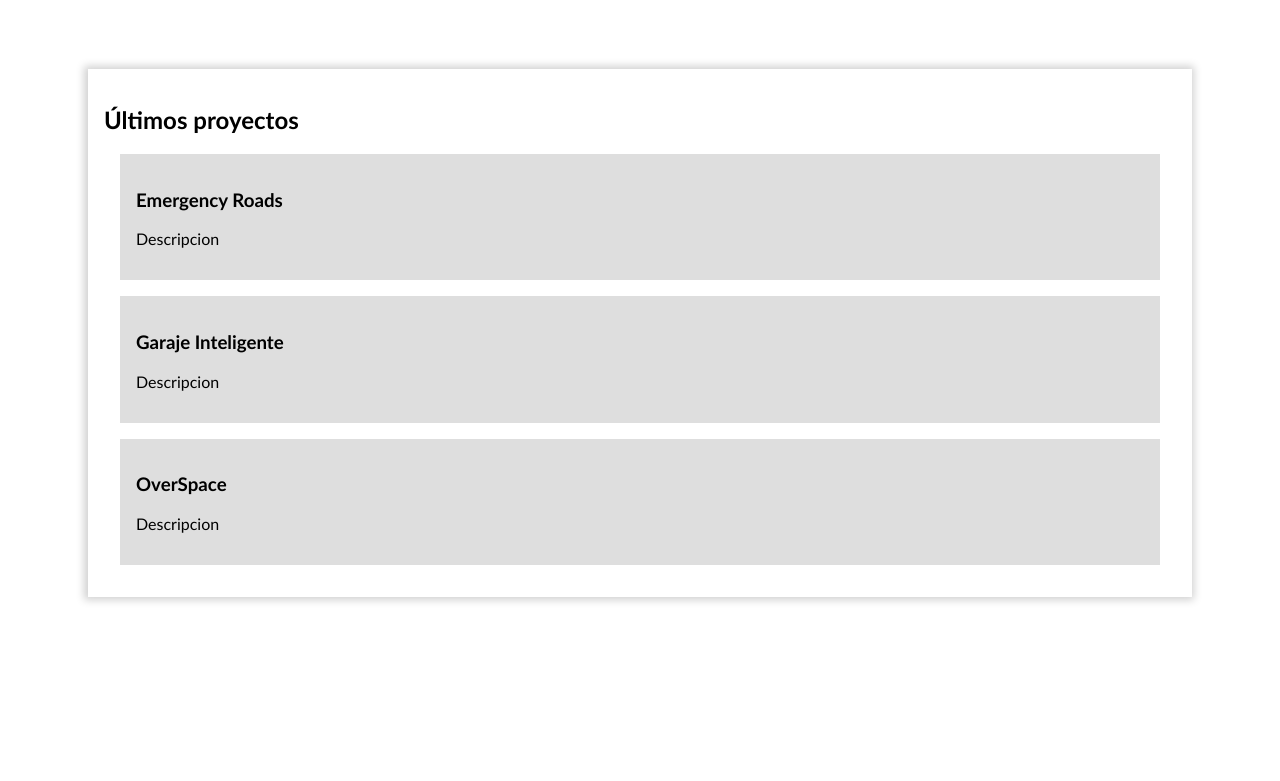
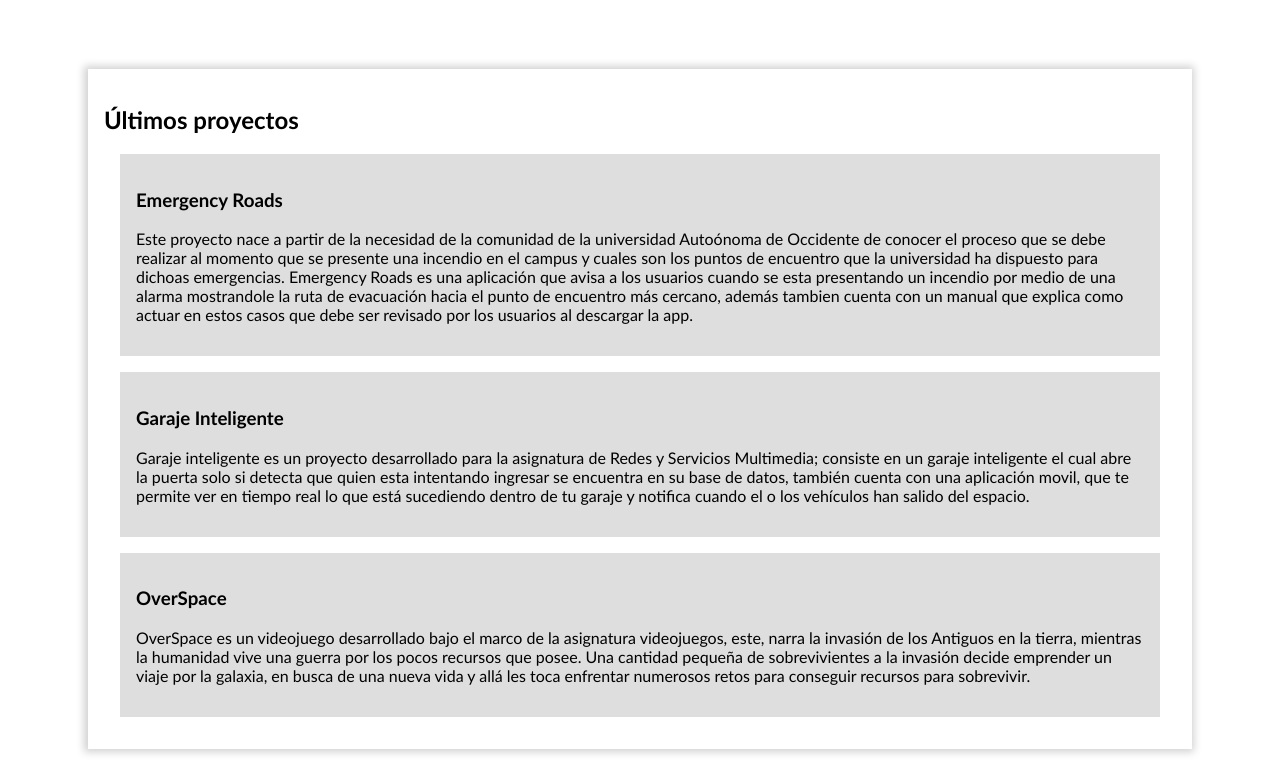
Before and after one commit to dianaseguram/practica3, a plain HTML site: page index.html in a window 1280 px wide. Shown: the part 491-1272 px from the top of the page. Before the commit the page ends 1120 px from the top, so only its background shows below. Drawn offline with Linux system fonts and the light colour scheme; a script that the page names is missing.

Commit message:
Agregación de descripciones

```diff
--- a/index.html
+++ b/index.html
@@ -1,12 +1,14 @@
 <!DOCTYPE html>
 <html>
 <head>
+    <title>Proyectos</title>
     <meta charset="utf-8" />
     <meta http-equiv="X-UA-Compatible" content="IE=edge">
     <title>Page Title</title>
     <meta name="viewport" content="width=device-width, initial-scale=1">
     <link rel="stylesheet" type="text/css" media="screen" href="resoruces/main.css" />
     <script src="main.js"></script>
+
     <style>
 
     </style>
@@ -27,15 +29,33 @@
         <h2>Últimos proyectos</h2>
         <div id="project1" class="o-project">
             <h3>Emergency Roads</h3>
-            <p>Descripcion</p>
+            <p>Este proyecto nace a partir de la necesidad de la comunidad de la universidad
+                Autoónoma de Occidente de conocer el proceso que se debe realizar al momento
+                que se presente una incendio en el campus y cuales son los puntos de encuentro
+                que la universidad ha dispuesto para dichoas emergencias. Emergency Roads es una
+                aplicación que avisa a los usuarios cuando se esta presentando un incendio por
+                medio de una alarma mostrandole la ruta de evacuación hacia el punto de encuentro
+                más cercano, además tambien cuenta con un manual que explica como actuar en estos
+                casos que debe ser revisado por los usuarios al descargar la app.
+            </p>
         </div>
         <div id="project2"class="o-project">
                 <h3>Garaje Inteligente</h3>
-                <p>Descripcion</p>
+                <p>Garaje inteligente es un proyecto desarrollado para la asignatura de Redes y Servicios
+                    Multimedia; consiste en un garaje inteligente el cual abre la puerta solo si detecta que
+                    quien esta intentando ingresar se encuentra en su base de datos, también cuenta con una aplicación
+                    movil, que te permite ver en tiempo real lo que está sucediendo dentro de tu garaje y notifica cuando
+                    el o los vehículos han salido del espacio.
+                </p>
             </div>
             <div id="project3"class="o-project o-brown">
                     <h3>OverSpace</h3>
-                    <p>Descripcion</p>
+                    <p> OverSpace es un videojuego desarrollado bajo el marco de la asignatura videojuegos,
+                        este, narra la invasión de los Antiguos en la tierra, mientras la humanidad vive una
+                        guerra por los pocos recursos que posee. Una cantidad pequeña de sobrevivientes a la
+                        invasión decide emprender un viaje por la galaxia, en busca de una nueva vida y allá
+                        les toca enfrentar numerosos retos para conseguir recursos para sobrevivir.
+                    </p>
                 </div>
 
     </div>
--- a/resoruces/main.css
+++ b/resoruces/main.css
@@ -1,5 +1,5 @@
 .o-info-container{
-    width: 100vw;
+    width: 99vw;
     height: 65vh;
     background-image: url("iik.jpg");
     background-repeat: no-repeat;
```
